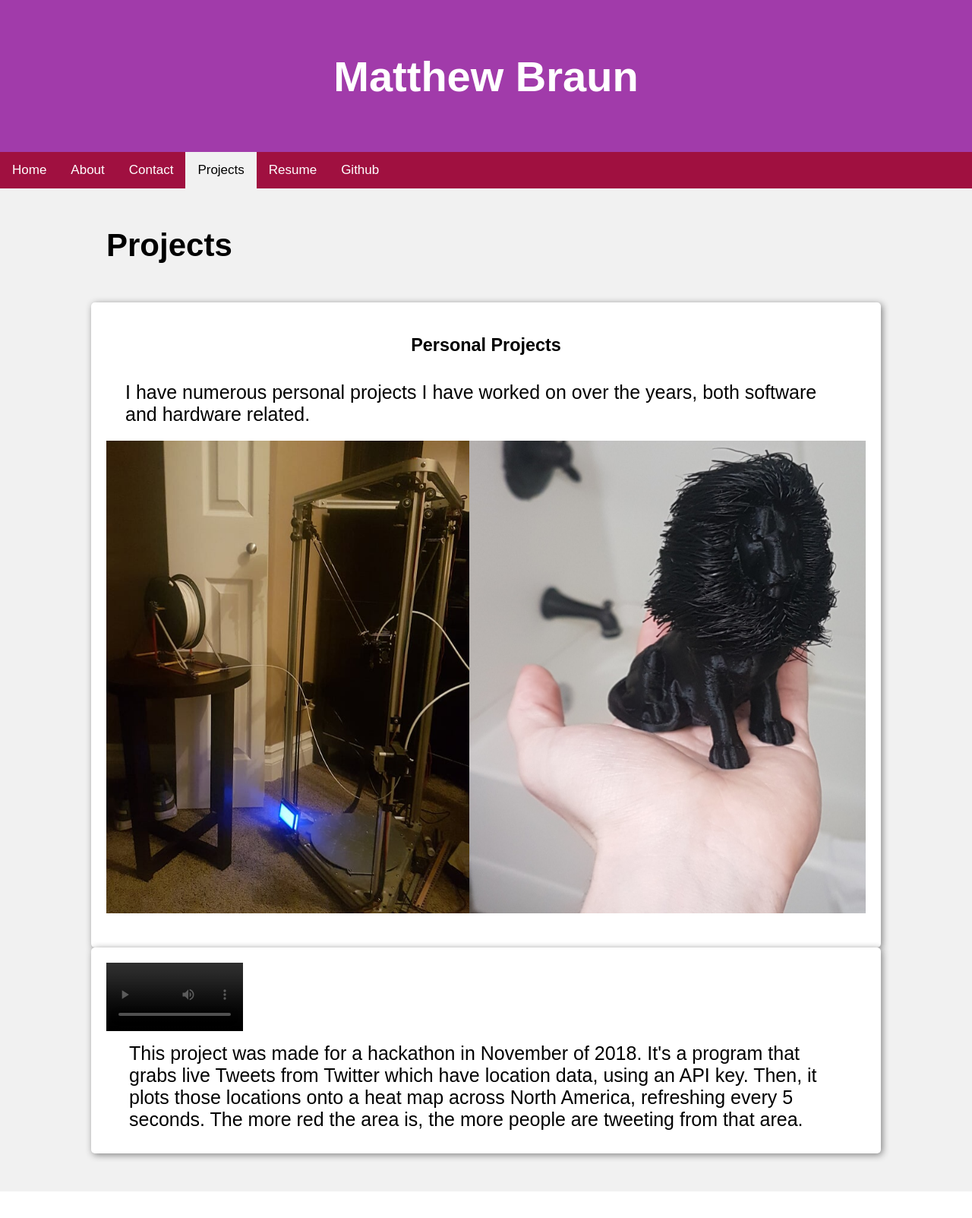
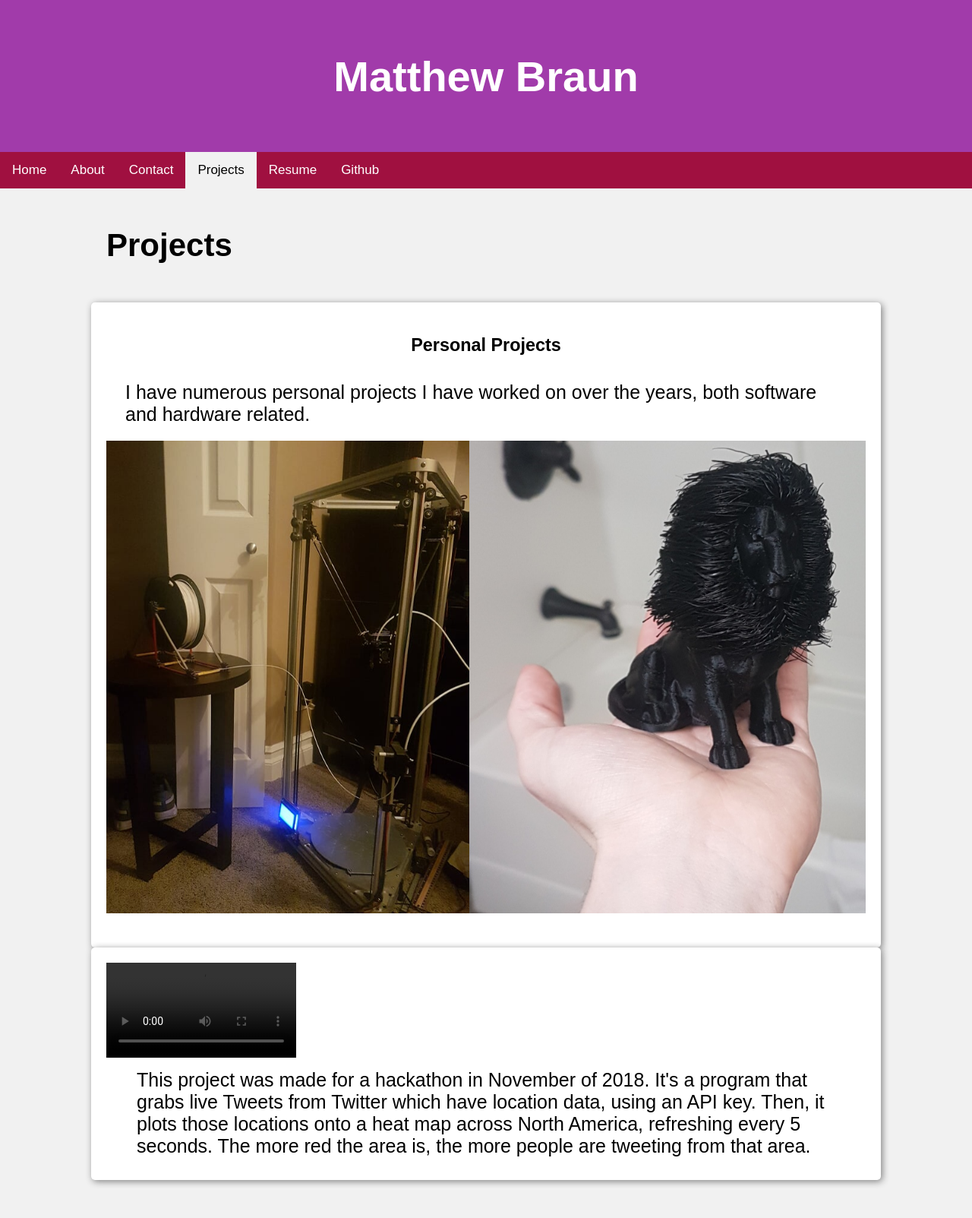
Before and after one commit to mjbraun95/MyPersonalWebsite, a PHP site: page /projects.php in a window 1280 px wide. Shown: the whole page at 76% size. Before the commit the page ends 1568 px from the top, so only its background shows below. Run offline with PHP 8.4, Linux system fonts and the light colour scheme; grey boxes are pictures that could not be loaded.

Commit message:
Fixed image reizing

```diff
--- a/html/index.css
+++ b/html/index.css
@@ -31,7 +31,7 @@ img {
 }
 
 .responsiveVid {
-    max-width: 60%;
+    max-width: 25%;
     height: auto;
     object-fit: scale-down;
 }
--- a/html/projects.php
+++ b/html/projects.php
@@ -61,7 +61,7 @@ This is a 3D printer I built with a friend from scratch. It is programmed with A
     <video controls class="responsiveVid">
         <source src="images/TweetHeatMute.mp4" type="video/mp4" style="float:left; margin-right: 20px;">
     </video>
-    <p style="padding-left: 20px; margin: 0 auto;">
+    <p style="padding-left: 20px; margin: 0 auto; float: right">
     This project was made for a hackathon in November of 2018. It's a program that grabs live Tweets from Twitter which have location data, using an API key. Then, it plots those locations onto a heat map across North America, refreshing every 5 seconds. The more red the area is, the more people are tweeting from that area.
     </p>
         <!-- <br>
```
